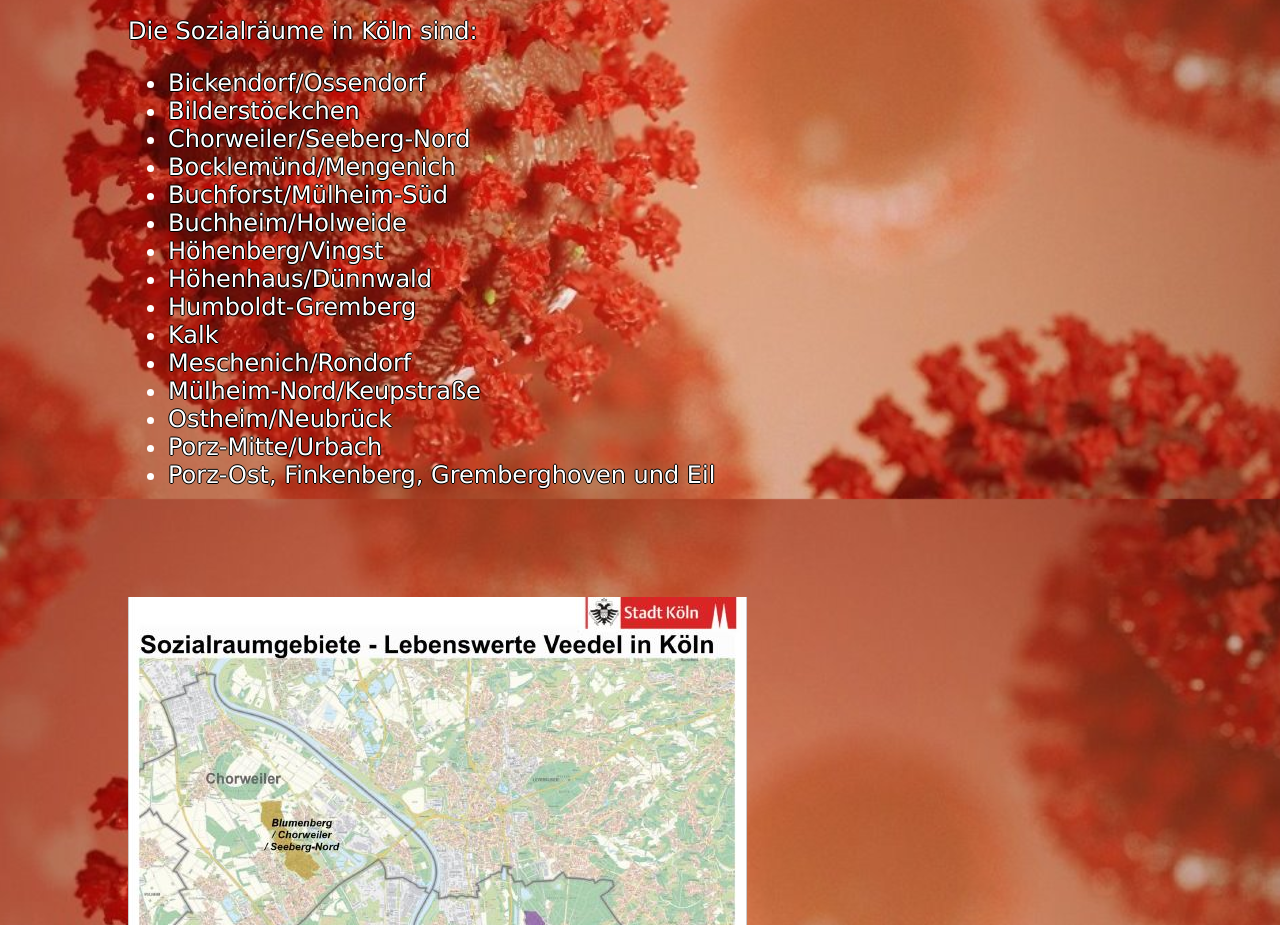
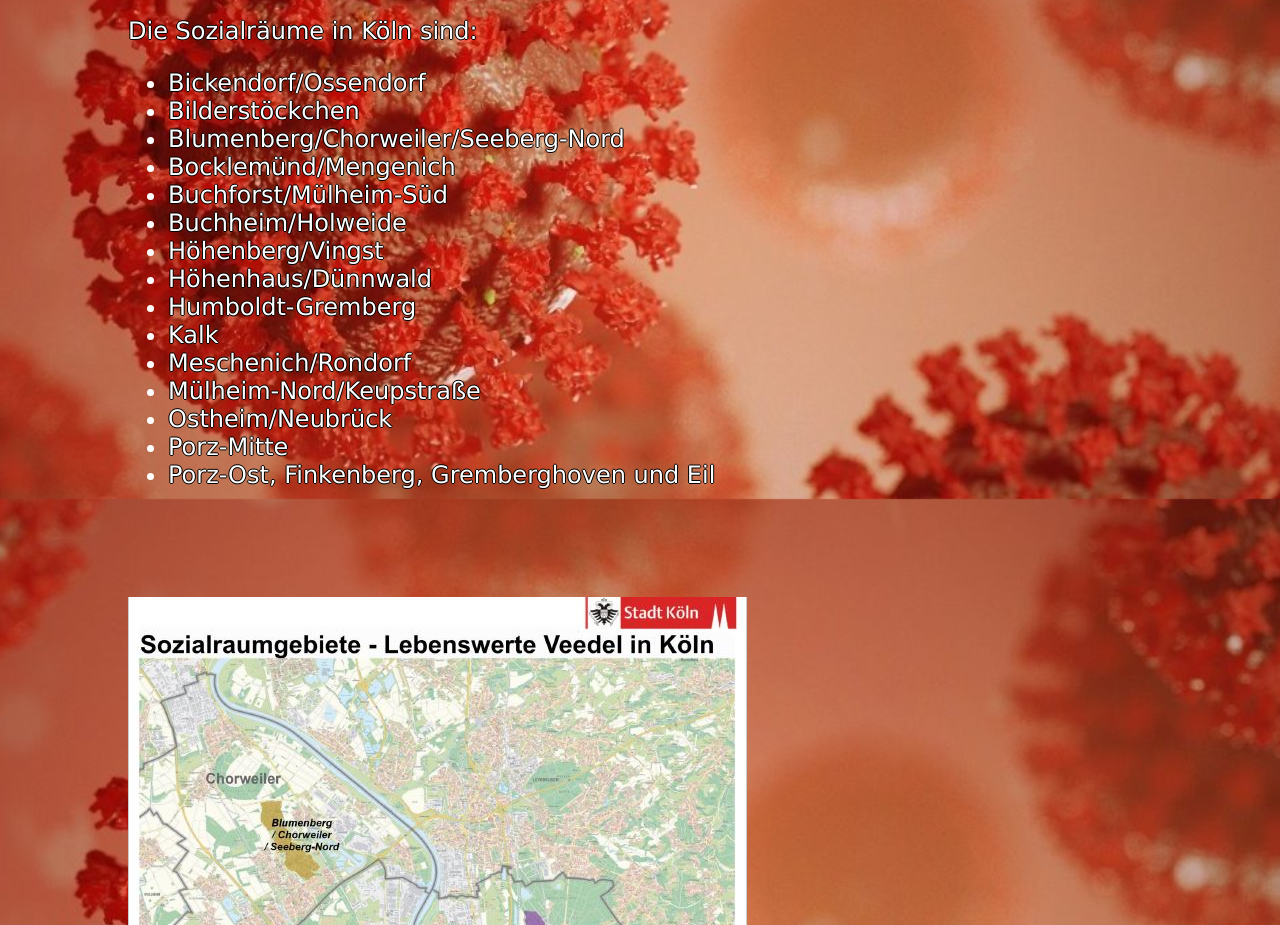
Before and after one commit to Liebezeit/coronasozialraum.io, a plain HTML site: page index.html in a window 1280 px wide. Shown: the part 2360-3285 px from the top of the page. Drawn offline with Linux system fonts and the light colour scheme.

Commit message:
Update index.html

```diff
--- a/index.html
+++ b/index.html
@@ -77,7 +77,7 @@
 						<ul>
 							<li>Bickendorf/Ossendorf</li>
 							<li>Bilderstöckchen</li>
-							<li>Chorweiler/Seeberg-Nord</li>
+							<li>Blumenberg/Chorweiler/Seeberg-Nord</li>
 							<li>Bocklemünd/Mengenich</li>
 							<li>Buchforst/Mülheim-Süd</li>
 							<li>Buchheim/Holweide</li>
@@ -88,7 +88,7 @@
 							<li>Meschenich/Rondorf</li>
 							<li>Mülheim-Nord/Keupstraße</li>
 							<li>Ostheim/Neubrück</li>
-							<li>Porz-Mitte/Urbach</li>
+							<li>Porz-Mitte</li>
 							<li>Porz-Ost, Finkenberg, Gremberghoven und Eil</li>
 						</ul>
 						<br><br><br>
```
